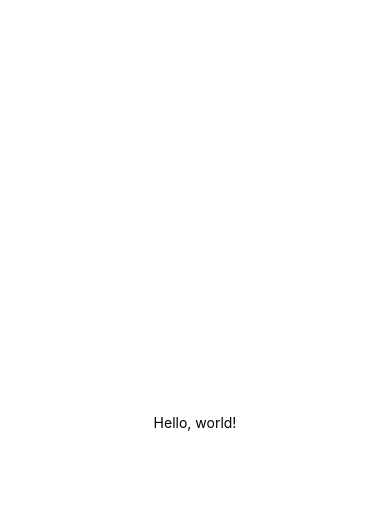
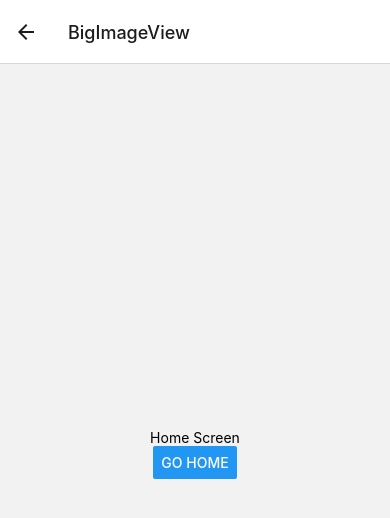
Before and after one commit to gabriel-paulino/LearningReactNative, a React Native app: screen /BigImageView in a window 390 px wide. Shown: the top 518 px of the page. Built offline with nearby package versions, Linux system fonts and the light colour scheme.

Commit message:
WIP: Stack Navigation

```diff
--- a/App.js
+++ b/App.js
@@ -1,16 +1,42 @@
 import React from 'react';
-import { Text, View } from 'react-native';
+import { StyleSheet } from "react-native";
 
-const App = () => {
+import { NavigationContainer } from "@react-navigation/native";
+import { createStackNavigator } from "@react-navigation/stack"
+
+import HomeScreen from './src/screens/HomeScreen';
+import DetailsScreen from './src/screens/DetailsScreen';
+import ImageScreen from './src/screens/ImageScreen';
+
+const Stack = createStackNavigator();
+
+export default function App() {
   return (
-    <View style={{
-        flex: 1,
-        justifyContent: 'center',
-        alignItems: 'center'
-      }}>
-      <Text>Hello, world!</Text>
-    </View>
+    <NavigationContainer>
+      <Stack.Navigator
+      initialRouteName="Home">
+        <Stack.Screen
+        name="Home"
+        component={HomeScreen}
+        />
+        <Stack.Screen
+        name="Details"
+        component={DetailsScreen}
+        />
+        <Stack.Screen
+        name="BigImageView"
+        component={ImageScreen}
+        />
+      </Stack.Navigator>
+    </NavigationContainer>
   );
 }
 
-export default App;
+const styles = StyleSheet.create({
+  mainView: {
+      flex: 1,
+      backgroundColor: "#fff",
+      alignItems: "center",
+      justifyContent: "center",
+  },
+});
--- /dev/null
+++ b/src/screens/DetailsScreen.js
@@ -0,0 +1,25 @@
+import React from "react";
+import { Button, View, Text, StyleSheet } from "react-native";
+
+
+const DetailsScreen = () => {
+    return(
+
+        <View style={styles.mainView}>
+            <Text>Details Screen</Text>
+            <Button
+            title="Go to Image"
+            onPress={ () => {console.log("Go to BigImageView")}}/>
+        </View>
+    );
+};
+
+const styles = StyleSheet.create({
+    mainView: {
+        flex: 1,
+        alignItems: "center",
+        justifyContent: "center",
+    }
+})
+
+export default DetailsScreen;
--- /dev/null
+++ b/src/screens/HomeScreen.js
@@ -0,0 +1,25 @@
+import React from "react";
+import { Button, View, Text, StyleSheet } from "react-native";
+
+
+const HomeScreen = () => {
+    return(
+
+        <View style={styles.mainView}>
+            <Text>Home Screen</Text>
+            <Button
+            title="Go to Detais"
+            onPress={ () => {console.log("Go to Detais")}}/>
+        </View>
+    );
+};
+
+const styles = StyleSheet.create({
+    mainView: {
+        flex: 1,
+        alignItems: "center",
+        justifyContent: "center",
+    }
+})
+
+export default HomeScreen;
--- /dev/null
+++ b/src/screens/ImageScreen.js
@@ -0,0 +1,25 @@
+import React from "react";
+import { Button, View, Text, StyleSheet } from "react-native";
+
+
+const ImageScreen = () => {
+    return(
+
+        <View style={styles.mainView}>
+            <Text>Home Screen</Text>
+            <Button
+            title="Go Home"
+            onPress={ () => {console.log("Go to Detais")}}/>
+        </View>
+    );
+};
+
+const styles = StyleSheet.create({
+    mainView: {
+        flex: 1,
+        alignItems: "center",
+        justifyContent: "center",
+    }
+})
+
+export default ImageScreen;
```
Also changed, not shown: package.json (+7 -3 lines), 1 other file (tests, documents, lock files or other folders).
